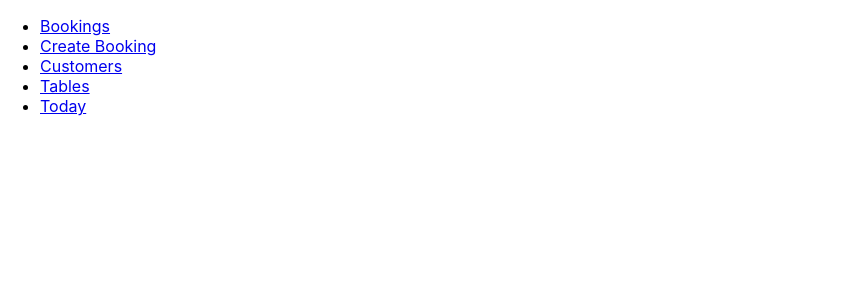
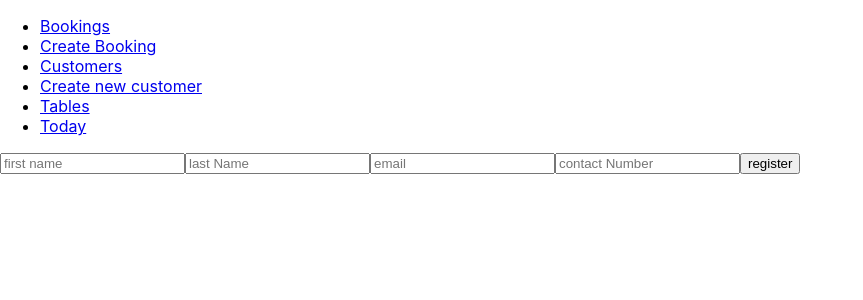
Before and after one commit to jordandavidson1990/restaurant_booking_system, a React (Create React App) app in the folder frontend/restaurant_booking_system/: page /customers/new in a window 1280 px wide. Shown: the top 300 px of the page, without its empty margins (0-863 px from the left). Built offline with nearby package versions, Linux system fonts and the light colour scheme.

Commit message:
Add new customer registration form

```diff
--- a/frontend/restaurant_booking_system/src/App.js
+++ b/frontend/restaurant_booking_system/src/App.js
@@ -4,6 +4,7 @@ import './App.css';
 import BookingContainer from "./container/bookings/bookingContainer";
 import NavBar from "./NavBar";
 import BookingFormContainer from "./container/bookings/BookingFormContainer";
+import CustomerFormContainer from "./container/customers/CustomerFormContainer";
 import CustomerContainer from "./container/customers/CustomerContainer";
 import TableContainer from "./container/tables/TableContainer";
 
@@ -20,6 +21,7 @@ class App extends Component {
             <Route exact path="/bookings" component = {BookingContainer}/>
             <Route exact path="/restTables" component = {TableContainer}/>
             <Route exact path="/bookings/new" component = {BookingFormContainer}/>
+            <Route exact path="/customers/new" component = {CustomerFormContainer}/>
           </Switch>
           </React.Fragment>
         </Router>
--- a/frontend/restaurant_booking_system/src/NavBar.js
+++ b/frontend/restaurant_booking_system/src/NavBar.js
@@ -17,6 +17,9 @@ const NavBar = (props) => {
           <Link to="/customers">Customers</Link>
         </li>
         <li className="navLink">
+          <Link to="/customers/new">Create new customer</Link>
+        </li>
+        <li className="navLink">
           <Link to="/restTables">Tables</Link>
         </li>
         <li className="navLink">
--- a/frontend/restaurant_booking_system/src/components/customers/CustomerForm.js
+++ b/frontend/restaurant_booking_system/src/components/customers/CustomerForm.js
@@ -0,0 +1,28 @@
+import React from "react";
+
+const CustomerForm = (props) => {
+
+  function handleSubmit(event){
+    event.preventDefault();
+    const customer = {
+      "firstName": event.target.firstName.value,
+      "lastName": event.target.lastName.value,
+      "email": event.target.email.value,
+      "contactNumber": event.target.contactNumber.value
+    }
+    props.handleCustomerPost(customer);
+  }
+
+  return(
+    <form onSubmit = {handleSubmit}>
+      <input type="text" placeholder="first name" name="firstName"/>
+      <input type="text" placeholder = "last Name" name = "lastName"/>
+      <input type="text" placeholder = "email" name = "email"/>
+      <input type="number" placeholder = "contact Number" name = "contactNumber"/>
+      <button type="submit">register</button>
+    </form>
+  )
+
+}
+
+export default CustomerForm;
--- a/frontend/restaurant_booking_system/src/container/customers/CustomerFormContainer.js
+++ b/frontend/restaurant_booking_system/src/container/customers/CustomerFormContainer.js
@@ -0,0 +1,33 @@
+import React from "react";
+import Request from "../../helpers/request";
+import CustomerForm from "../../components/customers/CustomerForm";
+
+class CustomerFormContainer extends React.Component{
+
+  constructor(props){
+    super(props);
+    // bindings?
+    this.handleCustomerPost = this.handleCustomerPost.bind(this);
+  }
+
+  componentDidMount(){
+    // can we leave this out?
+  }
+
+  handleCustomerPost(customer){
+    console.log(customer);
+    const request = new Request();
+    request.post('/api/customers', customer).then(() => {
+      window.location='/customers'
+    })
+  }
+
+  render(){
+    return(
+      <CustomerForm handleCustomerPost = {this.handleCustomerPost}/>
+    )
+  }
+
+}
+
+export default CustomerFormContainer;
```
